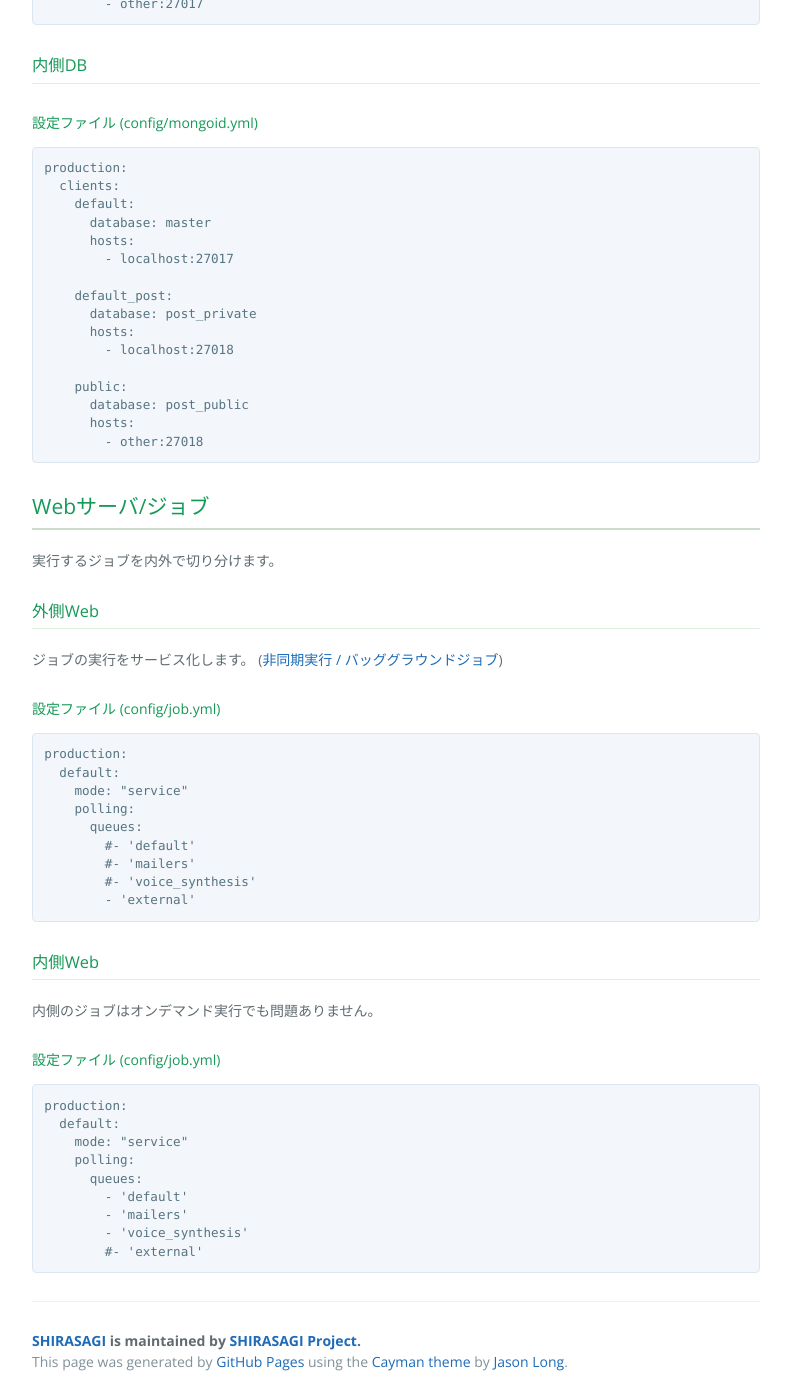
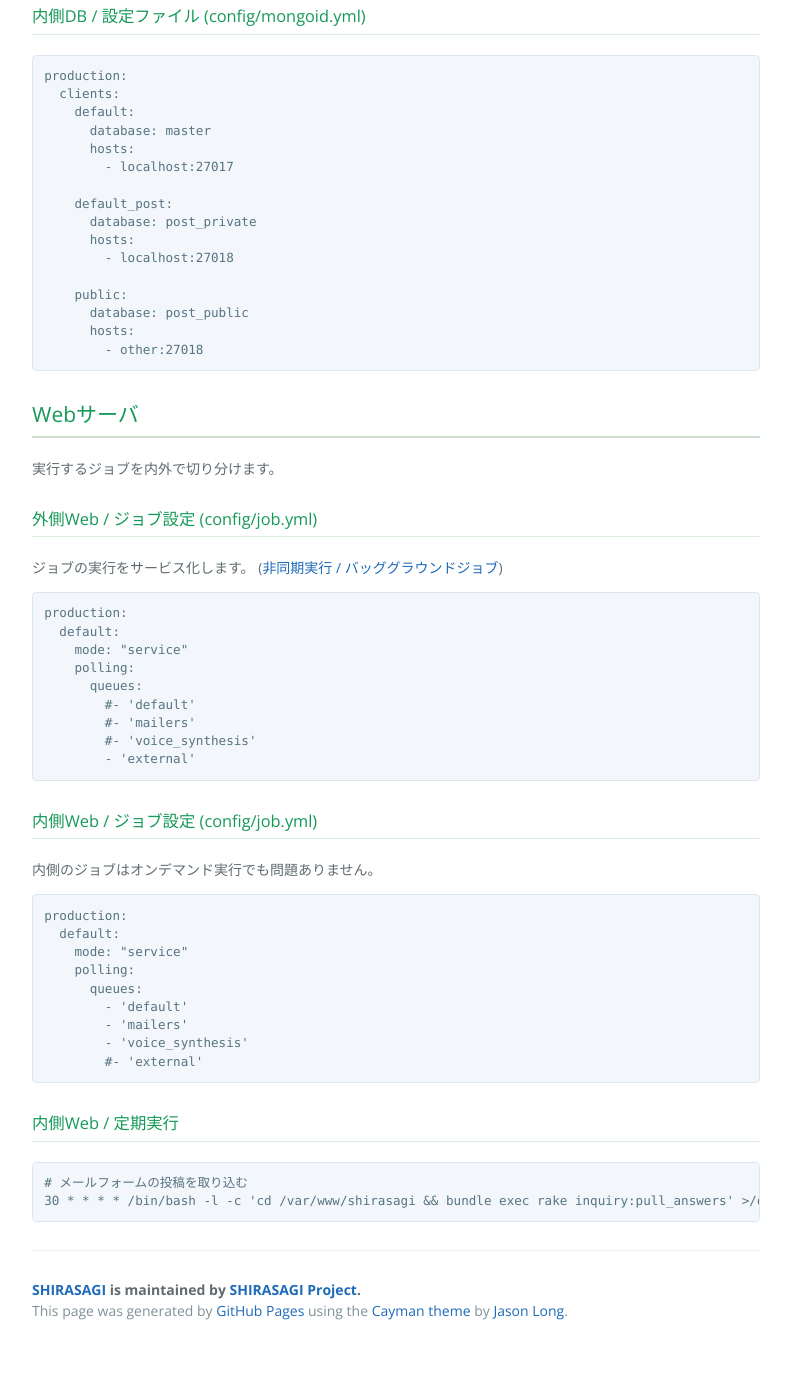
Before and after one commit to shirasagi/shirasagi.github.io, a Jekyll site: the page built from settings/repl.md, in a window 1280 px wide and 1400 px high, scrolled down 1251 px. Shown: the whole window, without its empty margins (244-1035 px from the left). Built offline with Jekyll 4.4.1, drawn with Linux system fonts in a browser that asks for light colours; nearby versions of some CDN libraries; after the commit the page ends 2600 px from its top, so only the background shows below that; some of the changed text lies outside the part shown.

Commit message:
[modify] setting/repl

```diff
--- a/settings/repl.md
+++ b/settings/repl.md
@@ -24,11 +24,9 @@ Webサーバ、データベースを内外に分散配置する場合の設定
 |master|内側|slaveへ同期|主な更新|
 |post_private|内側|非同期|投稿を非同期に取り込む|
 
-### 外側DB
+### 外側DB / 設定ファイル (config/mongoid.yml)
 
 サンプルファイルは `config/samples/multiple-dbs/mongoid.yml` にあります。
-
-#### 設定ファイル (config/mongoid.yml)
 
 ~~~
 production:
@@ -49,9 +47,7 @@ production:
         - other:27017
 ~~~
 
-### 内側DB
-
-#### 設定ファイル (config/mongoid.yml)
+### 内側DB / 設定ファイル (config/mongoid.yml)
 
 ~~~
 production:
@@ -72,15 +68,13 @@ production:
         - other:27018
 ~~~
 
-## Webサーバ/ジョブ
+## Webサーバ
 
 実行するジョブを内外で切り分けます。
 
-### 外側Web
+### 外側Web / ジョブ設定 (config/job.yml)
 
 ジョブの実行をサービス化します。 ([非同期実行 / バッググラウンドジョブ](job.html))
-
-#### 設定ファイル (config/job.yml)
 
 ~~~
 production:
@@ -94,11 +88,9 @@ production:
         - 'external'
 ~~~
 
-### 内側Web
+### 内側Web / ジョブ設定 (config/job.yml)
 
 内側のジョブはオンデマンド実行でも問題ありません。
-
-#### 設定ファイル (config/job.yml)
 
 ~~~
 production:
@@ -111,3 +103,10 @@ production:
         - 'voice_synthesis'
         #- 'external'
 ~~~
+
+### 内側Web / 定期実行
+
+~~~
+# メールフォームの投稿を取り込む
+30 * * * * /bin/bash -l -c 'cd /var/www/shirasagi && bundle exec rake inquiry:pull_answers' >/dev/null
+~~~
```
